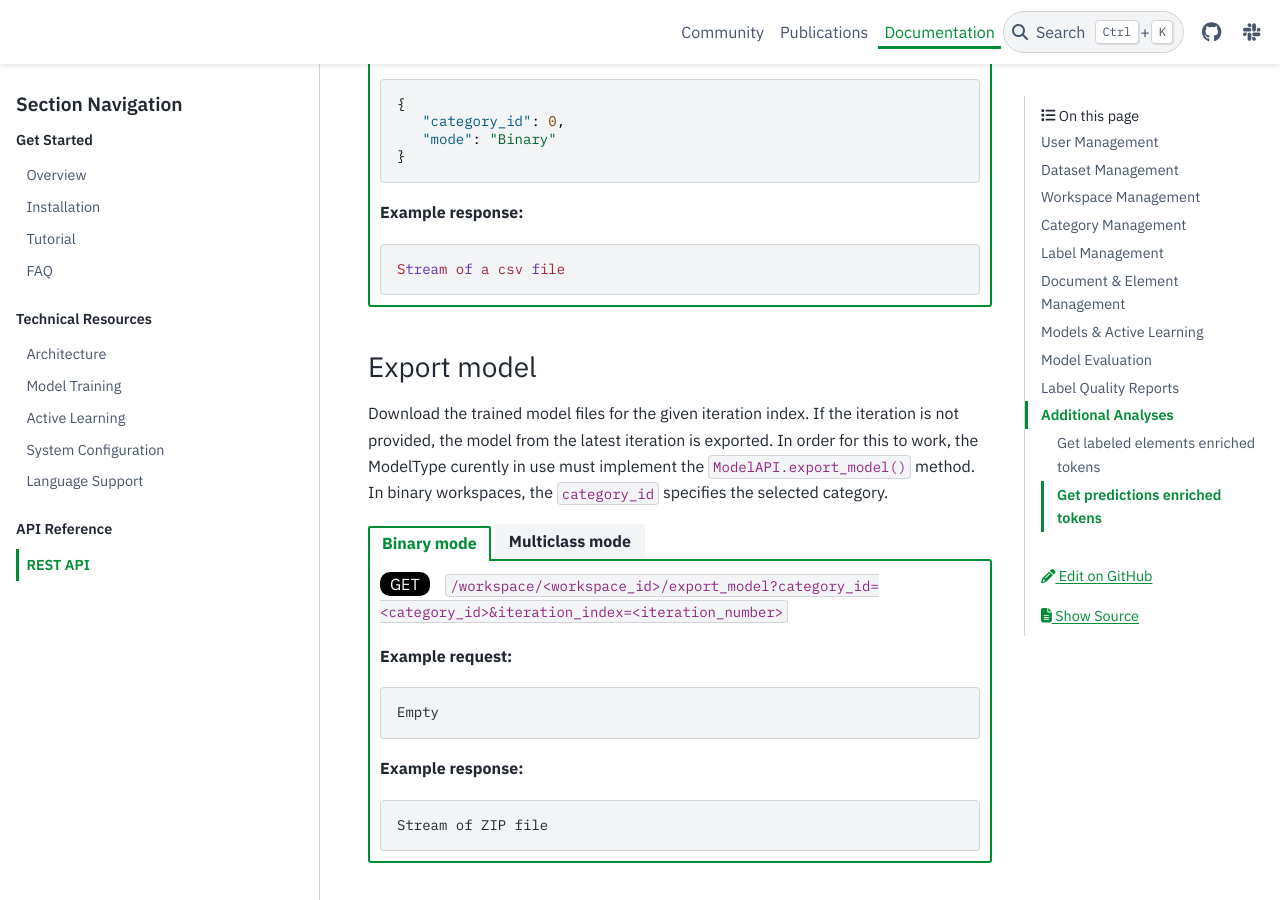
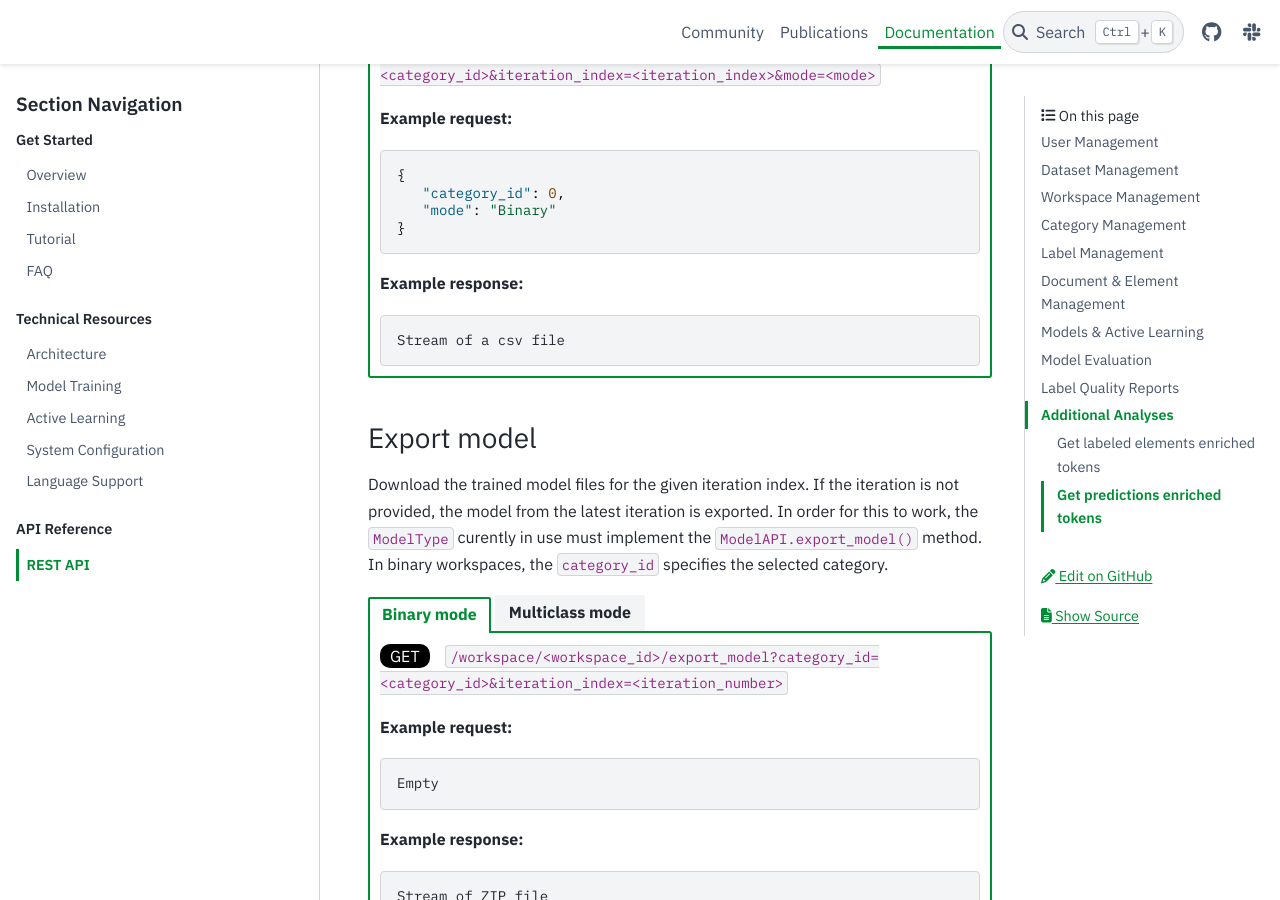
Before and after one commit to label-sleuth/label-sleuth.org, a Sphinx documentation site: the page built from docs/docs/dev/api.md, in a window 1280 px wide and 900 px high, scrolled down 21366 px. Built offline with Sphinx 7.4.7 and the PyData theme 0.15.4, drawn with Linux system fonts in a browser that asks for light colours; some of the changed text lies outside the part shown.

Commit message:
Minor corrections/improvements

````diff
--- a/docs/docs/dev/api.md
+++ b/docs/docs/dev/api.md
@@ -292,7 +292,7 @@
 
 **Example request:**
 
-```
+```text
 Empty
 ```
 
@@ -469,7 +471,7 @@
          "category_description": "",
          "category_name": "category2",
          "category_id": "1",
-         "color": "amber",
+         "color": "green",
          "deleted": false,
       }
    ]
@@ -683,7 +685,7 @@
 
 Upload a csv file and add its contents as user labels in the selected workspace. The input file may contain labels for more than one category.
 
-The uploaded csv file must adhere to the following format: It must include ‘text’, ‘category_name’ and ‘label’ columns, and may optionally include a `document_id` column. If document IDs are provided AND `app.config["CONFIGURATION"].apply_labels_to_duplicate_texts` is False, these labels will be assigned only to elements in the specified documents. Otherwise, labels are assigned to all elements matching the given texts.
+The uploaded csv file must adhere to the following format: It must include ‘text’, ‘category_name’ and ‘label’ columns, and may optionally include a `document_id` column. If document IDs are provided AND `app.config["CONFIGURATION"].apply_labels_to_duplicate_texts` is `False`, these labels will be assigned only to elements in the specified documents. Otherwise, labels are assigned to all elements matching the given texts.
 
 ---
 
@@ -1506,7 +1508,7 @@
 
 **Example response:**
 
-```json
+```text
 Stream of a csv file
 ```
 
@@ -1536,7 +1538,7 @@
 
 
 
-Download the trained model files for the given iteration index. If the iteration is not provided, the model from the latest iteration is exported. In order for this to work, the ModelType curently in use must implement the `ModelAPI.export_model()` method. In binary workspaces, the `category_id` specifies the selected category.
+Download the trained model files for the given iteration index. If the iteration is not provided, the model from the latest iteration is exported. In order for this to work, the `ModelType` curently in use must implement the `ModelAPI.export_model()` method. In binary workspaces, the `category_id` specifies the selected category.
 
 ::::{tab-set}
 :::{tab-item} Binary mode
````
Also changed, not shown: other parts of docs/docs/dev/api.md (+7 -5 lines).
